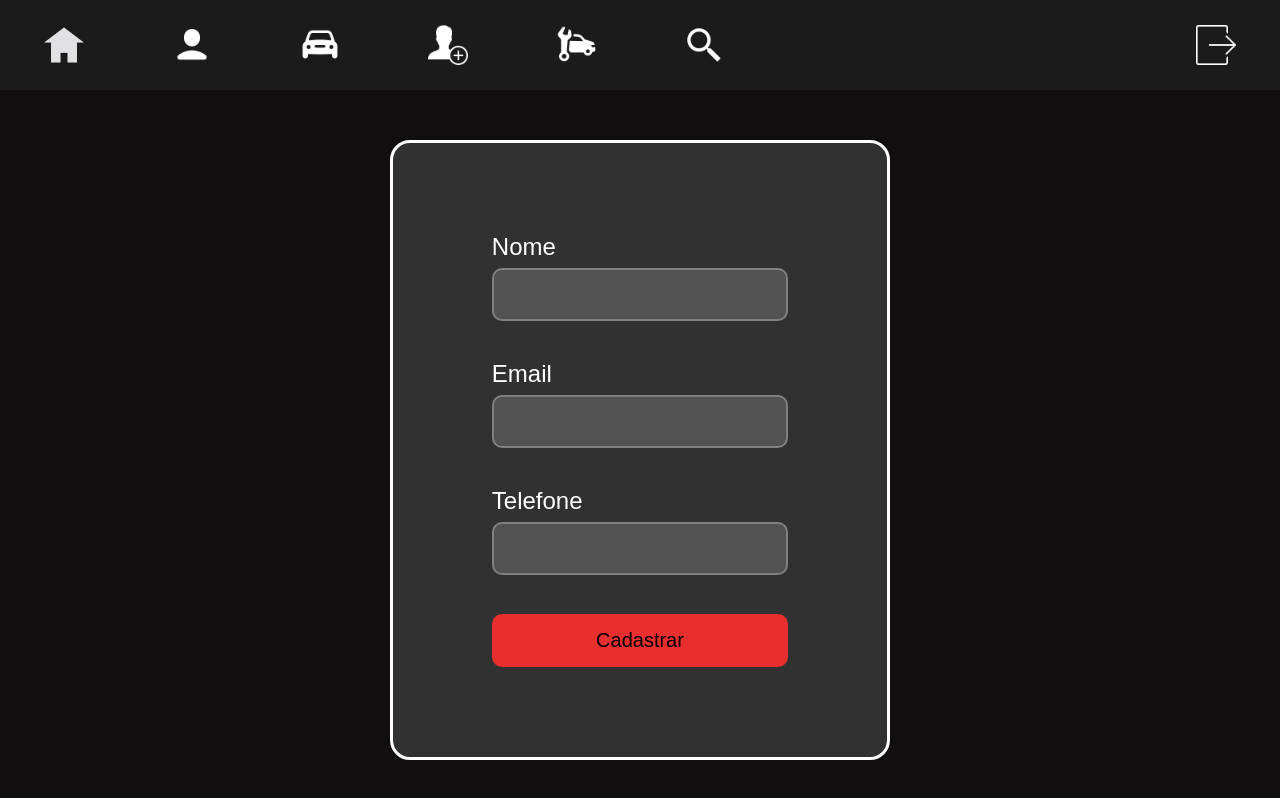
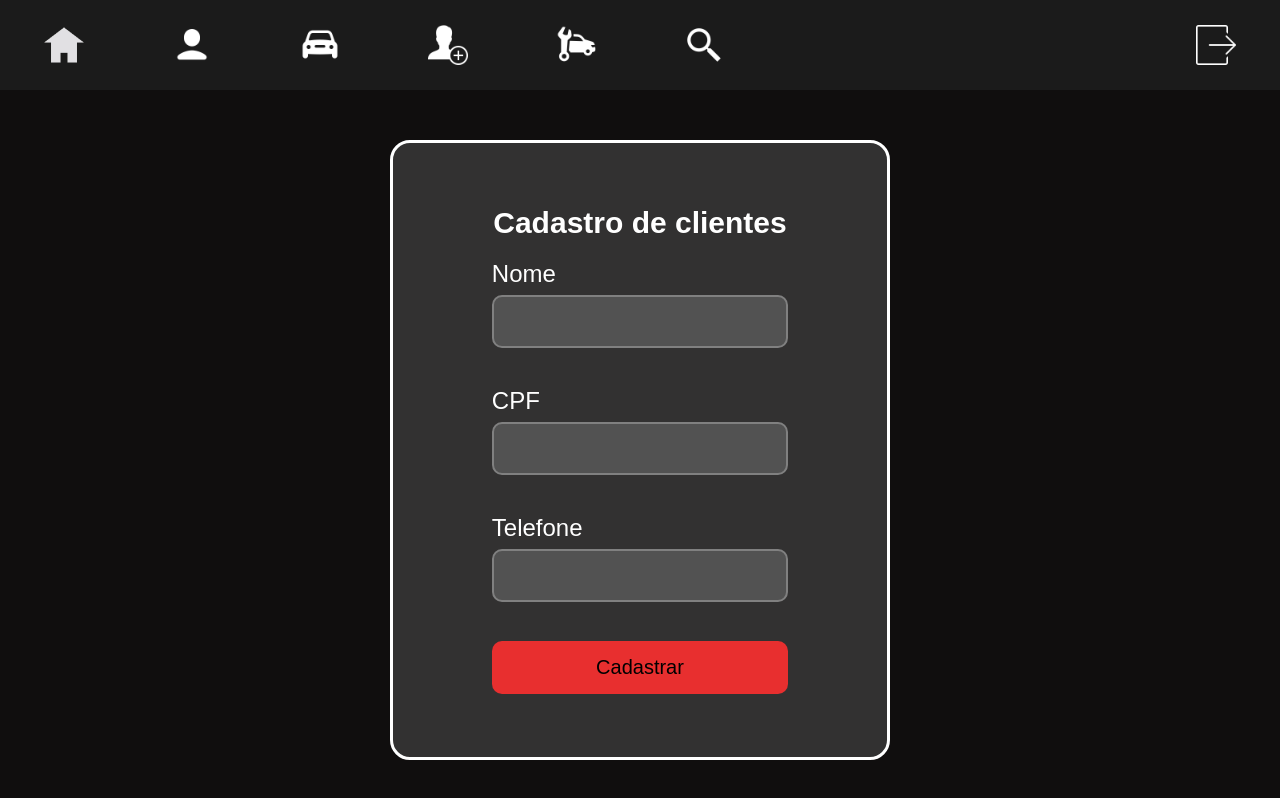
Before and after one commit to Victor1669/Auto-Master-FrontEnd, a React (Vite) app: page /v1/clientes in a window 1280 px wide. Built offline with nearby package versions, Linux system fonts and the light colour scheme; no server answers.

Commit message:
feat: adicionado cadastro de clientes, correções no service do usuário.

```diff
--- a/src/Components/App.jsx
+++ b/src/Components/App.jsx
@@ -7,7 +7,7 @@ import SignIn from "../Pages/Cadastro/SignIn";
 import Content from "../Pages/Content/Content";
 import Home from "../Pages/Home";
 
-import Clientes from "../Pages/Content/Clientes/Clientes";
+import Cad_Clientes from "../Pages/Content/Clientes/Cad_Clientes";
 import Veiculos from "../Pages/Content/Veiculos/Veiculos";
 import Funcionarios from "../Pages/Content/Funcionarios/Funcionarios";
 
@@ -27,7 +27,7 @@ export default function App() {
         <Route path="v1" element={<Content />}>
           <Route index element={<Navigate replace to="home" />} />
           <Route path="home" element={<Home />} />
-          <Route path="clientes" element={<Clientes />} />
+          <Route path="clientes" element={<Cad_Clientes />} />
           <Route path="veiculos" element={<Veiculos />} />
           <Route path="funcionarios" element={<Funcionarios />} />
           <Route path="servicos" element={<Servicos />}>
--- a/src/Pages/Cadastro/SignIn.jsx
+++ b/src/Pages/Cadastro/SignIn.jsx
@@ -38,9 +38,13 @@ export default function Login() {
 
     const body = { email, senha };
 
-    const { res } = await CadastroUsuario(body);
+    const { req } = await CadastroUsuario(body);
 
-    if (!res.ok) {
+    const msg = await req.json();
+
+    console.log(msg.message);
+
+    if (!req.ok) {
       return;
     }
 
--- a/src/Pages/Content/Clientes/Clientes.jsx
+++ b/src/Pages/Content/Clientes/Cad_Clientes.jsx
@@ -1,14 +1,13 @@
-const BaseUrl = import.meta.env.VITE_BASE_URL;
-
 import { useReducer, useRef } from "react";
 
 import Form, { Field } from "../../../Components/Form/Form";
 
 import styles from "./Clientes.module.css";
+import { CadastrarCliente } from "../../../Services/Clientes";
 
 const initialState = {
   nome: "",
-  email: "",
+  cpf: "",
   telefone: "",
 };
 
@@ -18,37 +17,46 @@ function reducer(state, action) {
   switch (type) {
     case "nome":
       return { ...state, nome: payload };
-    case "email":
-      return { ...state, email: payload };
+    case "cpf":
+      return { ...state, cpf: payload };
     case "telefone":
       return { ...state, telefone: payload };
     case "clear":
-      return { ...state, nome: "", email: "", telefone: "" };
+      return { ...state, nome: "", cpf: "", telefone: "" };
     default:
       throw new Error("Ação inválida: " + type);
   }
 }
 
-export default function Cadastro_Cliente() {
-  const [{ nome, email, telefone }, dispatch] = useReducer(
-    reducer,
-    initialState
-  );
+export default function Cad_Cliente() {
+  const [{ nome, cpf, telefone }, dispatch] = useReducer(reducer, initialState);
 
   const ipt1 = useRef(null);
 
-  function handleSubmit(e) {
+  async function handleSubmit(e) {
     e.preventDefault();
+
+    const body = { nome, cpf, telefone };
+
+    const { req } = await CadastrarCliente(body);
+
+    const msg = await req.json();
+
+    console.log(msg.message);
+
+    if (!req.ok) {
+      return;
+    }
+
     dispatch({ type: "clear" });
     ipt1.current.focus();
-
-    console.log({ nome, email, telefone });
   }
 
   return (
     <div className={styles.Clientes}>
       <Form
         className={styles.ClientesForm}
+        title="Cadastro de clientes"
         onSubmit={handleSubmit}
         btnText="Cadastrar"
       >
@@ -62,10 +70,10 @@ export default function Cadastro_Cliente() {
         />
         <Field
           labelClassName="field"
-          label="Email"
-          value={email}
+          label="CPF"
+          value={cpf}
           dispatch={dispatch}
-          type="email"
+          type="cpf"
         />
         <Field
           labelClassName="field"
--- a/src/Pages/Content/Clientes/Clientes.module.css
+++ b/src/Pages/Content/Clientes/Clientes.module.css
@@ -9,6 +9,11 @@
   background-color: var(--normalFormBack);
   border: 3px solid white;
 
+  h3 {
+    text-align: center;
+    font-size: 30px;
+  }
+
   button {
     background-color: var(--normalButtonBack);
   }
--- a/src/Pages/Login/Login.jsx
+++ b/src/Pages/Login/Login.jsx
@@ -36,9 +36,13 @@ export default function Login() {
 
     const body = { email, senha };
 
-    const { res } = await LoginUsuario(body);
+    const { req } = await LoginUsuario(body);
 
-    if (!res.ok) {
+    const msg = await req.json();
+
+    console.log(msg.message);
+
+    if (!req.ok) {
       return;
     }
 
--- /dev/null
+++ b/src/Services/Clientes.jsx
@@ -0,0 +1,15 @@
+const BaseUrl = import.meta.env.VITE_BASE_URL;
+
+export async function CadastrarCliente(corpo) {
+  const body = JSON.stringify(corpo);
+
+  const req = await fetch(`${BaseUrl}/clientes/cadastrarCliente`, {
+    method: "POST",
+    headers: {
+      "Content-Type": "application/json",
+    },
+    body,
+  });
+
+  return {req};
+}
--- a/src/Services/Usuario.jsx
+++ b/src/Services/Usuario.jsx
@@ -1,7 +1,6 @@
 const BaseUrl = import.meta.env.VITE_BASE_URL;
 
 export async function CadastroUsuario(corpo) {
-  try {
   const body = JSON.stringify(corpo);
 
   const req = await fetch(`${BaseUrl}/usuarios/usuarios`, {
@@ -12,14 +11,10 @@ export async function CadastroUsuario(corpo) {
     body,
   });
 
-    return { res: req };
-  } catch (error) {
-    return { res: error };
-  }
+  return { req };
 }
 
 export async function LoginUsuario(corpo) {
-  try {
   const body = JSON.stringify(corpo);
 
   const req = await fetch(`${BaseUrl}/usuarios/login`, {
@@ -30,8 +25,5 @@ export async function LoginUsuario(corpo) {
     body,
   });
 
-    return { res: req };
-  } catch (error) {
-    return { res: error };
+  return { req };
 }
-}
```
Lines whose indentation alone changed are shown as unchanged.
